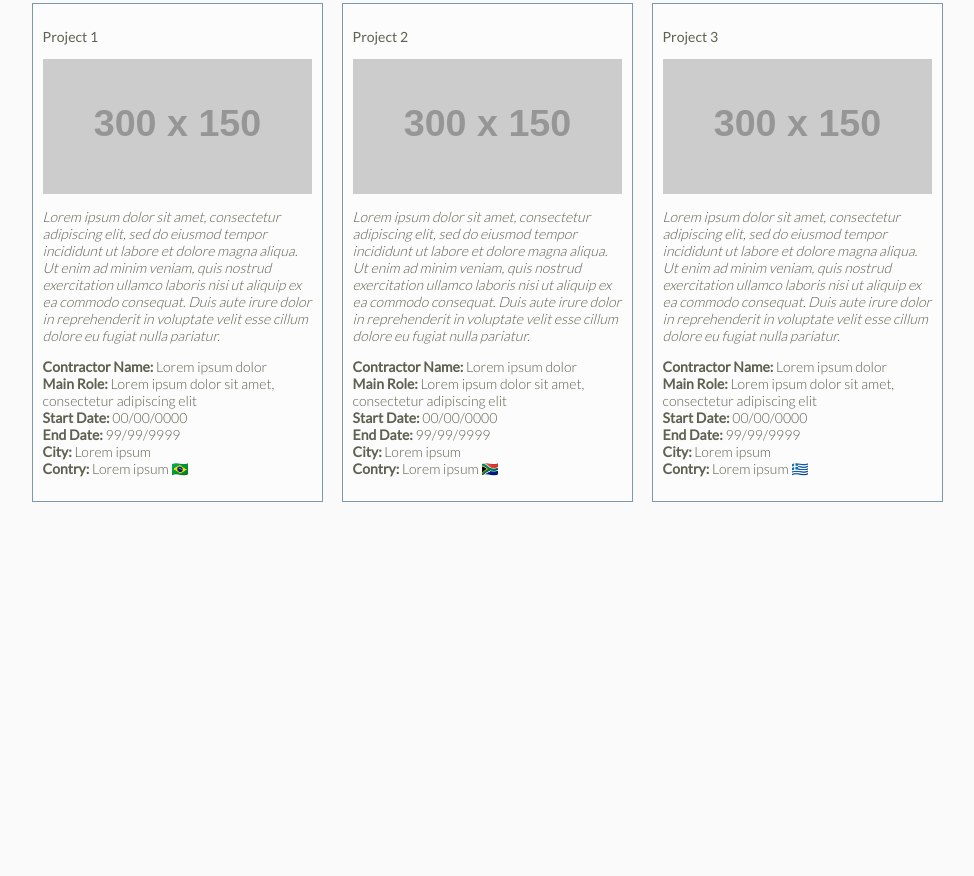
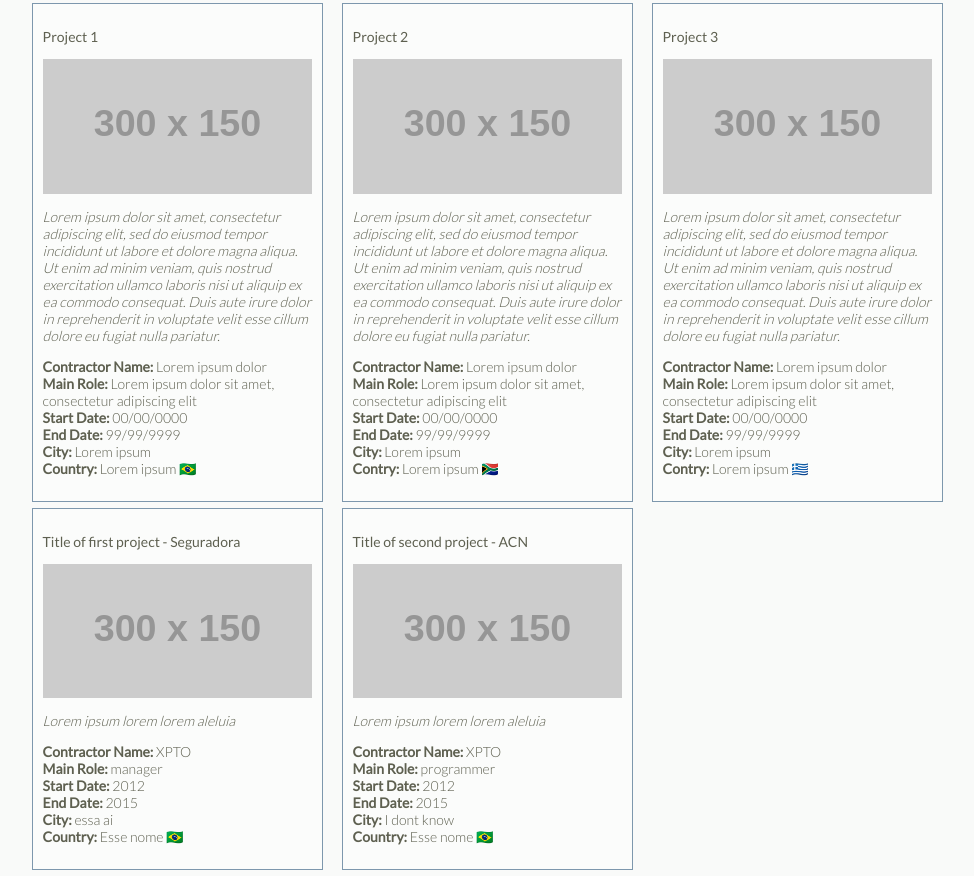
Before and after one commit to MrMicc/udaStudy, a website: page index.html in a window 1280 px wide. Shown: the part 516-1392 px from the top of the page, without its empty margins (147-1121 px from the left). Before the commit the page ends 1024 px from the top, so only its background shows below. Drawn offline with Linux system fonts and the light colour scheme; placeholder pictures from the web are drawn by us.

Commit message:
cards dinamicos

```diff
--- a/index.html
+++ b/index.html
@@ -27,9 +27,9 @@
     </section><!--END of the main content-->
 
     <!--TODO make this section dinamic -->
-    <section class="row feature_work"> <!--This section has all important projects that I have worked as an article section-->
-        <h2 class="col-md-12">Featured Work</h2>
-        <article class="col-sm-12 col-md-6 col-lg-4"> <!-- One of the important project that I have worked -->
+    <section id="featuredWork" class="row feature_work"> <!--This section has all important projects that I have worked as an article section-->
+
+        <aside class="col-sm-12 col-md-6 col-lg-4"> <!-- One of the important project that I have worked -->
             <div class="works">
                 <p>Project 1</p>
                 <picture>
@@ -64,15 +64,15 @@
                             Lorem ipsum
                         </li>
                         <li>
-                            <span class="work_label">Contry:</span>
+                            <span class="work_label">Country:</span>
                             Lorem ipsum  🇧🇷
                         </li>
                     </ul>
                 </div>
             </div>
-        </article> <!--END of the first article -->
+        </aside> <!--END of the first article -->
 
-        <article class="col-sm-12 col-md-6 col-lg-4"> <!-- One of the important project that I have worked -->
+        <aside class="col-sm-12 col-md-6 col-lg-4"> <!-- One of the important project that I have worked -->
             <div class="works">
                 <p>Project 2</p>
                 <picture>
@@ -112,11 +112,11 @@
                     </ul>
                 </div>
             </div>
-        </article> <!--END of the second article -->
+        </aside> <!--END of the second article -->
 
 
 
-        <article class="col-sm-12 col-md-6 col-lg-4"> <!-- One of the important project that I have worked -->
+        <aside class="col-sm-12 col-md-6 col-lg-4"> <!-- One of the important project that I have worked -->
             <div class="works">
                 <p>Project 3</p>
                 <picture>
@@ -157,7 +157,7 @@
                     </ul>
                 </div>
             </div>
-        </article> <!--END of the third article -->
+        </aside> <!--END of the third article -->
 
     </section> <!--END of the important projects section -->
 
--- a/js/helper.js
+++ b/js/helper.js
@@ -46,8 +46,61 @@ var HTMLmainSectionTextDiv =
     '<div id="mainContentText" class="main_content_about">' +
       '<h2>About</h2>'+
     '</div>';
+var HTMLmainSectionTextSpan =  '<span class="text_introduction">%data%</span>';
 
-var HTMLmainSectionTextSpan =  '<span class="text_introduction">%data%</span>';
+//FEATURED SECTION
+var HTMLfeaturedWorkTitle =  '<h2 class="col-md-12">Featured Work</h2>';
+
+var HTMLfeaturedWorkCard =
+    '<aside id="work-%id%" class="col-sm-12 col-md-6 col-lg-4">' +
+    '<div class="works">' +
+    '<p>%projectName% - %workEmployer%</p>'+
+    '</div>' +
+    '</aside>'
+var HTMLfeaturedWorkCardImage =
+    '<picture>' +
+        '<img src="%dataDesktop%" alt="%altImage%">'+
+    '</picture>';
+var HTMLfeaturedWorkCardImageMobile = '<source media="(max-width: 565px)" srcset="%dataMobile%">';
+
+var HTMLfeaturedWorkCardDescription =
+    '<div class="work_description">'+
+        '<p class="work_introduction">%projectDescription%</p>'+
+    '</div>';
+
+var HTMLfeaturedWorkItems = '<ul class="work_items"></ul>';
+
+var HTMLClientName =
+    '<li>'+
+        '<span class="work_label">Contractor Name: </span>'+
+        '%data%'+
+    '</li>';
+var HTMLMainRole =
+    '<li>'+
+        '<span class="work_label">Main Role: </span>'+
+        '%data%'+
+    '</li>';
+var HTMLStartDate =
+    '<li>'+
+        '<span class="work_label">Start Date: </span>'+
+        '%data%'+
+    '</li>';
+var HTMLEndDate =
+    '<li>'+
+        '<span class="work_label">End Date: </span>'+
+        '%data%'+
+    '</li>';
+var HTMLCity =
+    '<li>'+
+        '<span class="work_label">City: </span>'+
+        '%data%'+
+    '</li>';
+var HTMLCountry =
+    '<li>'+
+        '<span class="work_label">Country: </span>'+
+        '%data%  %dataFlag%'+
+    '</li>';
+
 
 
 var HTMLheaderName = '<h1 id="name">%data%</h1>';
@@ -171,7 +224,7 @@ function initializeMap() {
     // the locations array. Note that forEach is used for array iteration
     // as described in the Udacity FEND Style Guide:
     // https://udacity.github.io/frontend-nanodegree-styleguide/javascript.html#for-in-loop
-    education.schools.forEach(function(school){
+    bio.education.schools.forEach(function(school){
       locations.push(school.location);
     });
 
@@ -179,8 +232,12 @@ function initializeMap() {
     // the locations array. Note that forEach is used for array iteration
     // as described in the Udacity FEND Style Guide:
     // https://udacity.github.io/frontend-nanodegree-styleguide/javascript.html#for-in-loop
-    work.jobs.forEach(function(job){
-      locations.push(job.location);
+    bio.works.forEach(function(work){
+        "use strict";
+        work.jobs.forEach(function(job){
+        locations.push(job.location);
+
+        })
     });
 
     return locations;
--- a/js/resumeBuilder.js
+++ b/js/resumeBuilder.js
@@ -40,7 +40,26 @@ var bio = {
             start: "Setember - 2013",
             end: "Until now"
         },
-        location: "Brasilia"
+        location: "Brasilia",
+        projects: [{
+            title: "Title of first project",
+            client: "XPTO",
+            dates: {
+                start: 2012,
+                end: 2015
+            },
+            country: {
+                name: 'Esse nome',
+                city: 'essa ai',
+                flag: '🇧🇷'
+            },
+            description: "Lorem ipsum lorem lorem aleluia",
+            image: {
+                mobile: "http://via.placeholder.com/250x100",
+                destkop: "https://via.placeholder.com/300x150",
+                alt: "lorem lorem"
+            }
+        }]
         },
         {
             title: "Title of Second  job",
@@ -51,22 +70,31 @@ var bio = {
                 start: "Setember - 2007",
                 end: "Setember - 2013"
             },
-            location: "Brasilia"
-        }
+            location: "Brasilia",
+            projects: [{
+                title: "Title of second project",
+                client: "XPTO",
+                dates: {
+                    start: 2012,
+                    end: 2015
+                },
+                country: {
+                    name: 'Esse nome',
+                    city: 'I dont know',
+                    flag: '🇧🇷'
+                },
+                description: "Lorem ipsum lorem lorem aleluia",
+                image: {
+                    mobile: "http://via.placeholder.com/250x100",
+                    destkop: "https://via.placeholder.com/300x150",
+                    alt: "lorem lorem"
+                }
+            }]
+        },
+
     ],
 
-    projects: [{
-        title: "Title of first project",
-        dates: {
-            start: 2012,
-            end: 2015
-        },
-        description: "Lorem ipsum lorem lorem aleluia",
-        images: [
-            "images/197x148.gif",
-            "images/197x148.gif"
-        ]
-    }],
+
     education: {
         schools: [
             {
@@ -190,3 +218,45 @@ function mainSection() {
  *
  *************************/
 //TODO needs to be done :)
+$(featuredWorkSection);
+function featuredWorkSection() {
+    $('#featuredWork').prepend(HTMLfeaturedWorkTitle);
+    var count =1;
+
+    bio.works.forEach(function (work) {
+       work.projects.forEach(function (project) {
+           var workCount= '#work-'+count;
+           $('#featuredWork').append(HTMLfeaturedWorkCard.replace('%projectName%',project.title).replace('%id%',count).replace(
+                '%workEmployer%',work.employer));
+           if(hasObject(project.image)){
+                $(workCount).find('p').after(HTMLfeaturedWorkCardImage.replace('%dataDesktop%',project.image.destkop).replace(
+                    '%altImage%', project.image.alt));
+                if(hasObject(project.image.mobile)){
+                    $(workCount).find('picture').prepend(HTMLfeaturedWorkCardImageMobile.replace('%dataMobile%',project.image.mobile));
+                }
+           }
+
+           $(workCount).find('.works').append(HTMLfeaturedWorkCardDescription.replace('%projectDescription%', project.description));
+           $(workCount).find('.work_description').append(HTMLfeaturedWorkItems);
+
+           if(hasObject(project.client)){
+               $(workCount).find('.work_items').append(HTMLClientName.replace('%data%',project.client));
+           }
+           if(hasObject(work.jobPosition)){
+                $(workCount).find('.work_items').append(HTMLMainRole.replace('%data%',work.jobPosition));
+           }
+           if(hasObject(project.dates)){
+                $(workCount).find('.work_items').append(HTMLStartDate.replace('%data%',project.dates.start));
+                $(workCount).find('.work_items').append(HTMLEndDate.replace('%data%',project.dates.end));
+           }
+           if(hasObject(project.country)){
+               $(workCount).find('.work_items').append(HTMLCity.replace('%data%',project.country.city));
+               $(workCount).find('.work_items').append(HTMLCountry.replace('%data%',project.country.name).replace('%dataFlag%',
+                   project.country.flag));
+           }
+
+
+           count++;
+       });
+    });
+}
```
